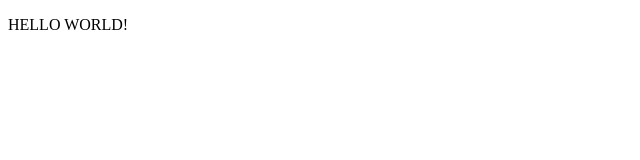
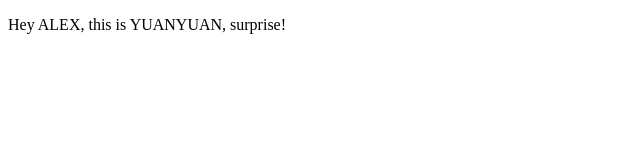
Before and after one commit to zyuan2/zyuan2.github.io, a plain HTML site: page index.html in a window 1280 px wide. Shown: the whole page, without its empty margins (0-640 px from the left). Drawn offline with Linux system fonts and the light colour scheme.

Commit message:
for alex

```diff
--- a/index.html
+++ b/index.html
@@ -6,6 +6,6 @@
 <title>Yuanyuan Zhao</title>
 </head>
 <body>
-<p>HELLO WORLD!</p>
+<p>Hey ALEX, this is YUANYUAN, surprise!</p>
 </body>
 </html>
```
